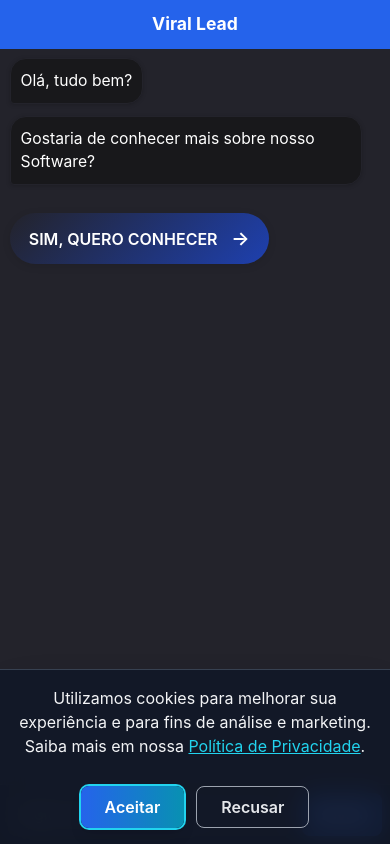
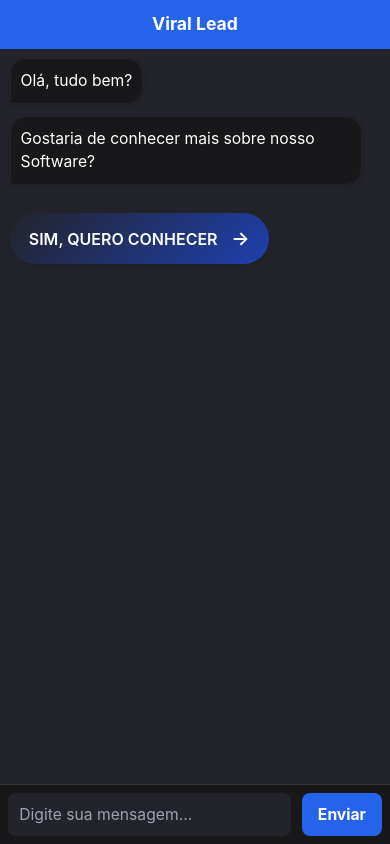
Before and after one commit to marceloayubbueno/viral-lead-site, a Next.js app: page /chat in a window 390 px wide. Built offline with nearby package versions, Linux system fonts and the light colour scheme.

Commit message:
fix: força visibilidade do campo de digitação com z-index alto e CSS específico para mobile

```diff
--- a/src/components/ChatBotFullscreen.module.css
+++ b/src/components/ChatBotFullscreen.module.css
@@ -34,6 +34,7 @@
   left: 0 !important;
   right: 0 !important;
   bottom: 0 !important;
+  z-index: 9999 !important;
 }
 
 .chatbotHeader {
@@ -61,6 +62,9 @@
   padding: 0.5rem;
   align-items: center;
   gap: 0.5rem;
+  flex-shrink: 0;
+  position: relative;
+  z-index: 10;
 }
 
 .chatbotInput {
@@ -171,6 +175,15 @@
   overflow-x: hidden !important;
   -webkit-overflow-scrolling: touch;
 }
+
+/* Garantir que o form apareça sempre */
+.fullscreen .chatbotForm {
+  display: flex !important;
+  visibility: visible !important;
+  opacity: 1 !important;
+  position: relative !important;
+  z-index: 100 !important;
+}
 @media (max-width: 480px) {
   .chatbotContainer {
     max-width: 100vw;
@@ -186,6 +199,7 @@
     left: 0 !important;
     right: 0 !important;
     bottom: 0 !important;
+    z-index: 9999 !important;
   }
   .chatbotHeader {
     font-size: 1.1rem;
@@ -203,6 +217,9 @@
     flex-shrink: 0;
     position: relative;
     z-index: 10;
+    background: #18181b !important;
+    border-top: 1px solid #333 !important;
+    padding: 0.5rem !important;
   }
   .chatbotInput {
     font-size: 0.98rem;
@@ -263,6 +280,7 @@
     left: 0 !important;
     right: 0 !important;
     bottom: 0 !important;
+    z-index: 9999 !important;
   }
   .chatbotMessages {
     flex: 1 1 auto !important;
```
